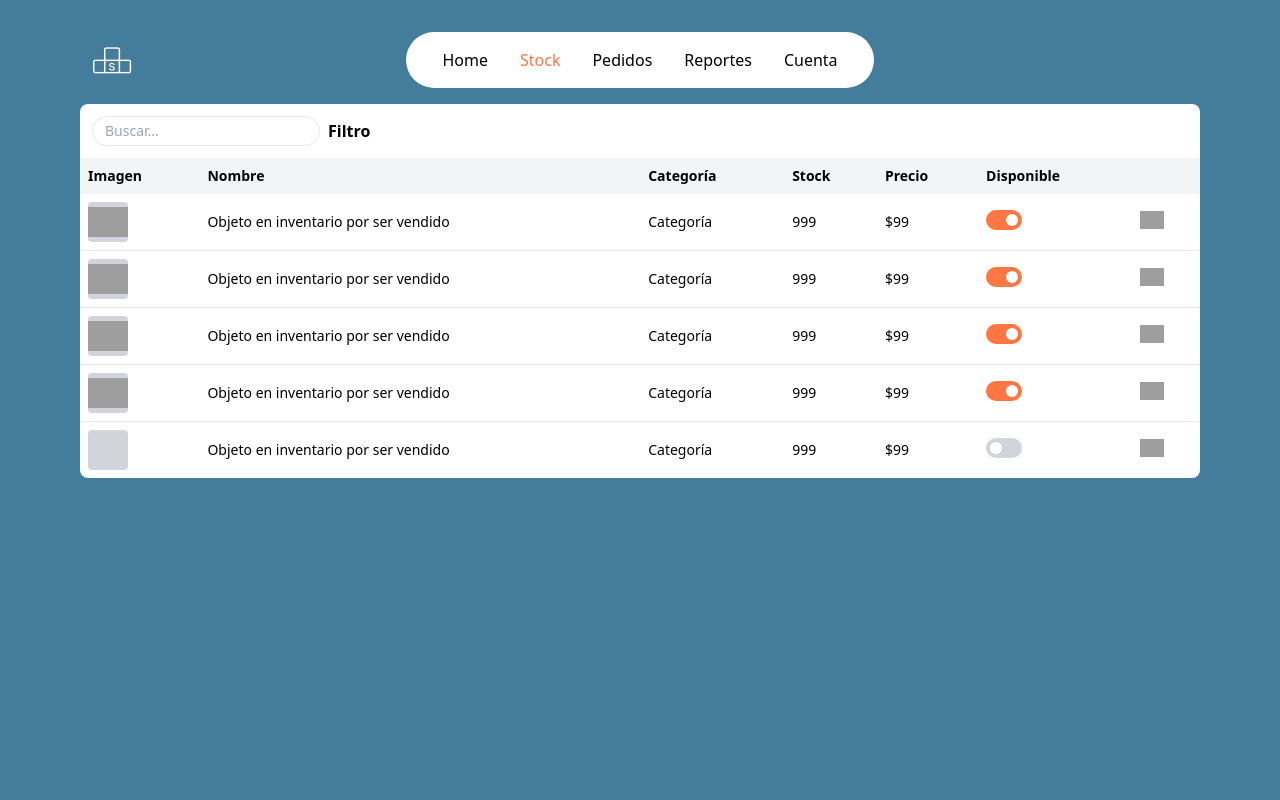
After one commit to WWarrior64/Proyecto_Stockly, a Python web app: template app/templates/inventario.html in a window 1280 px wide. The commit adds this page. Run offline with Jinja, Linux system fonts and the light colour scheme; the template is opened without the code that fills it, so the values that code supplies are empty; some libraries are stand-ins or nearby versions; grey boxes are pictures that could not be loaded.

Commit message:
Edicion del index de Inventario

```diff
--- a/app/templates/base.html
+++ b/app/templates/base.html
@@ -13,7 +13,7 @@
     </nav>
 
     <main>
-        {% block content %}{% endblock %}
+        {% block content %} <br>|<br>|<br> {% endblock %}
     </main>
 
     <footer>
--- /dev/null
+++ b/app/templates/inventario.html
@@ -0,0 +1,196 @@
+<!DOCTYPE html>
+<html lang="es">
+<head>
+  <meta charset="UTF-8">
+  <meta name="viewport" content="width=device-width, initial-scale=1.0">
+  <title>Inventario</title>
+
+  <!-- Tailwind CDN -->
+  <script src="https://cdn.tailwindcss.com"></script>
+</head>
+<body class="bg-[#447d9b] min-h-screen flex justify-center p-4">
+
+  <div class="w-full max-w-6xl bg-[#447d9b] rounded-lg p-4">
+
+    <!-- Header con Logo y Menú -->
+    <header class="flex justify-center items-center mb-4 relative">
+      <!-- Logo -->
+      <div
+        class="absolute top-0 left-0 w-16 h-16 rounded-lg bg-center bg-contain bg-no-repeat"
+        style="background-image: url('../resources/Logo.png');">
+    </div>
+
+      <!-- Menú -->
+      <nav class="bg-white rounded-full px-9 py-4">
+        <ul class="flex gap-8">
+          <li><a href="#" class="text-black hover:text-[#fe7743]">Home</a></li>
+          <li><a href="#" class="text-[#fe7743]">Stock</a></li>
+          <li><a href="#" class="text-black hover:text-[#fe7743]">Pedidos</a></li>
+          <li><a href="#" class="text-black hover:text-[#fe7743]">Reportes</a></li>
+          <li><a href="#" class="text-black hover:text-[#fe7743]">Cuenta</a></li>
+        </ul>
+      </nav>
+    </header>
+
+    <!-- Barra superior: búsqueda y filtro -->
+    <div class="bg-white rounded-t-lg flex items-center p-3 gap-2">
+        <input type="text" placeholder="Buscar..."
+            class="border rounded-full px-3 py-1 text-sm outline-none">
+        <button class="font-bold">Filtro</button>
+    </div>
+
+    <!-- Contenedor de tabla -->
+    <div class="bg-white rounded-b-lg max-h-80 overflow-y-auto">
+      <table class="w-full border-collapse text-sm">
+        <thead class="bg-gray-100 sticky top-0">
+          <tr class="text-left">
+            <th class="p-2">Imagen</th>
+            <th class="p-2">Nombre</th>
+            <th class="p-2">Categoría</th>
+            <th class="p-2">Stock</th>
+            <th class="p-2">Precio</th>
+            <th class="p-2">Disponible</th>
+            <th class="p-2"></th>
+          </tr>
+        </thead>
+        <tbody>
+          <!-- Producto ejemplo -->
+          <tr class="border-b hover:bg-gray-50">
+            <td class="p-2">
+              <div class="w-10 h-10 bg-gray-300 rounded bg-center bg-contain bg-no-repeat"
+                   style="background-image: url('../resources/producto.png');">
+              </div>
+            </td>
+            <td class="p-2">Objeto en inventario por ser vendido</td>
+            <td class="p-2">Categoría</td>
+            <td class="p-2">999</td>
+            <td class="p-2">$99</td>
+            <td class="p-2">
+              <!-- Switch -->
+              <label class="relative inline-flex items-center cursor-pointer">
+                <input type="checkbox" class="sr-only peer" checked>
+                <div class="w-9 h-5 bg-gray-300 rounded-full peer-checked:bg-[#fe7743] transition-colors"></div>
+                <div class="absolute left-1 top-1 w-3 h-3 bg-white rounded-full transition-transform peer-checked:translate-x-4"></div>
+              </label>
+            </td>
+            <td class="p-2">
+              <!-- Botón eliminar -->
+              <button
+                class="w-6 h-6 bg-center bg-no-repeat bg-contain hover:scale-110 hover:opacity-80 transition-transform"
+                style="background-image: url('https://cdn-icons-png.flaticon.com/512/18/18297.png');">
+              </button>
+            </td>
+          </tr>
+
+          <tr class="border-b hover:bg-gray-50">
+            <td class="p-2">
+              <div class="w-10 h-10 bg-gray-300 rounded bg-center bg-contain bg-no-repeat"
+                   style="background-image: url('../resources/producto.png');">
+              </div>
+            </td>
+            <td class="p-2">Objeto en inventario por ser vendido</td>
+            <td class="p-2">Categoría</td>
+            <td class="p-2">999</td>
+            <td class="p-2">$99</td>
+            <td class="p-2">
+              <!-- Switch -->
+              <label class="relative inline-flex items-center cursor-pointer">
+                <input type="checkbox" class="sr-only peer" checked>
+                <div class="w-9 h-5 bg-gray-300 rounded-full peer-checked:bg-[#fe7743] transition-colors"></div>
+                <div class="absolute left-1 top-1 w-3 h-3 bg-white rounded-full transition-transform peer-checked:translate-x-4"></div>
+              </label>
+            </td>
+            <td class="p-2">
+              <!-- Botón eliminar -->
+              <button
+                class="w-6 h-6 bg-center bg-no-repeat bg-contain hover:scale-110 hover:opacity-80 transition-transform"
+                style="background-image: url('https://cdn-icons-png.flaticon.com/512/18/18297.png');">
+              </button>
+            </td>
+          </tr>
+
+          <tr class="border-b hover:bg-gray-50">
+            <td class="p-2">
+              <div class="w-10 h-10 bg-gray-300 rounded bg-center bg-contain bg-no-repeat"
+                   style="background-image: url('../resources/producto.png');">
+              </div>
+            </td>
+            <td class="p-2">Objeto en inventario por ser vendido</td>
+            <td class="p-2">Categoría</td>
+            <td class="p-2">999</td>
+            <td class="p-2">$99</td>
+            <td class="p-2">
+              <!-- Switch -->
+              <label class="relative inline-flex items-center cursor-pointer">
+                <input type="checkbox" class="sr-only peer" checked>
+                <div class="w-9 h-5 bg-gray-300 rounded-full peer-checked:bg-[#fe7743] transition-colors"></div>
+                <div class="absolute left-1 top-1 w-3 h-3 bg-white rounded-full transition-transform peer-checked:translate-x-4"></div>
+              </label>
+            </td>
+            <td class="p-2">
+              <!-- Botón eliminar -->
+              <button
+                class="w-6 h-6 bg-center bg-no-repeat bg-contain hover:scale-110 hover:opacity-80 transition-transform"
+                style="background-image: url('https://cdn-icons-png.flaticon.com/512/18/18297.png');">
+              </button>
+            </td>
+          </tr>
+
+          <tr class="border-b hover:bg-gray-50">
+            <td class="p-2">
+              <div class="w-10 h-10 bg-gray-300 rounded bg-center bg-contain bg-no-repeat"
+                   style="background-image: url('../resources/producto.png');">
+              </div>
+            </td>
+            <td class="p-2">Objeto en inventario por ser vendido</td>
+            <td class="p-2">Categoría</td>
+            <td class="p-2">999</td>
+            <td class="p-2">$99</td>
+            <td class="p-2">
+              <!-- Switch -->
+              <label class="relative inline-flex items-center cursor-pointer">
+                <input type="checkbox" class="sr-only peer" checked>
+                <div class="w-9 h-5 bg-gray-300 rounded-full peer-checked:bg-[#fe7743] transition-colors"></div>
+                <div class="absolute left-1 top-1 w-3 h-3 bg-white rounded-full transition-transform peer-checked:translate-x-4"></div>
+              </label>
+            </td>
+            <td class="p-2">
+              <!-- Botón eliminar -->
+              <button
+                class="w-6 h-6 bg-center bg-no-repeat bg-contain hover:scale-110 hover:opacity-80 transition-transform"
+                style="background-image: url('https://cdn-icons-png.flaticon.com/512/18/18297.png');">
+              </button>
+            </td>
+          </tr>
+
+          <!-- Repite este bloque para más productos -->
+          <tr class="border-b hover:bg-gray-50">
+            <td class="p-2">
+              <div class="w-10 h-10 bg-gray-300 rounded bg-center bg-contain bg-no-repeat"></div>
+            </td>
+            <td class="p-2">Objeto en inventario por ser vendido</td>
+            <td class="p-2">Categoría</td>
+            <td class="p-2">999</td>
+            <td class="p-2">$99</td>
+            <td class="p-2">
+              <label class="relative inline-flex items-center cursor-pointer">
+                <input type="checkbox" class="sr-only peer">
+                <div class="w-9 h-5 bg-gray-300 rounded-full peer-checked:bg-[#fe7743] transition-colors"></div>
+                <div class="absolute left-1 top-1 w-3 h-3 bg-white rounded-full transition-transform peer-checked:translate-x-4"></div>
+              </label>
+            </td>
+            <td class="p-2">
+              <button
+                class="w-6 h-6 bg-center bg-no-repeat bg-contain hover:scale-110 hover:opacity-80 transition-transform"
+                style="background-image: url('https://cdn-icons-png.flaticon.com/512/18/18297.png');">
+              </button>
+            </td>
+          </tr>
+
+        </tbody>
+      </table>
+    </div>
+  </div>
+
+</body>
+</html>
```
Also changed, not shown: app/resources/Logo.png (added).
